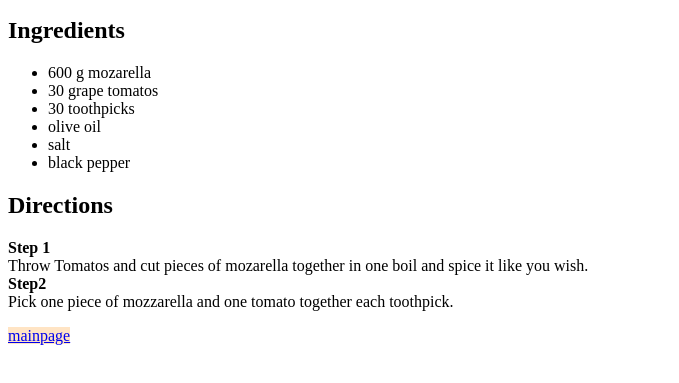
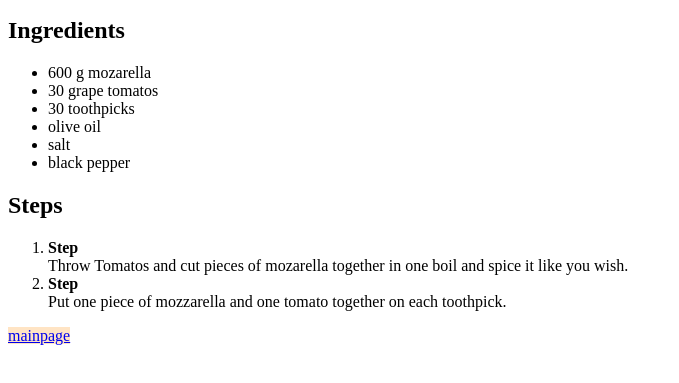
Before and after one commit to N3BUh/odin-recipes, a plain HTML site: page recipes/caprese.html in a window 1280 px wide. Shown: the part 101-484 px from the top of the page, without its empty margins (0-679 px from the left). Drawn offline with Linux system fonts and the light colour scheme.

Commit message:
Change syntax of steps into <ol>

```diff
--- a/recipes/caprese.html
+++ b/recipes/caprese.html
@@ -20,15 +20,13 @@
         <li>salt</li>
         <li>black pepper</li>
         </ul>
-    <h2>Directions</h2>
-        <p><strong>Step 1</strong>
-        <br>
-        Throw Tomatos and cut pieces of mozarella together in one boil and spice it like you wish.
-        <br>
-        <strong>Step2</strong>
-        <br>
-        Pick one piece of mozzarella and one tomato together each toothpick.
-        </p>
-        <a href="../index.html" style="background-color: bisque;text-shadow: darkgrey;">mainpage</a>
+    <h2>Steps</h2>
+    <ol>
+        <li><strong>Step</strong><br>
+            Throw Tomatos and cut pieces of mozarella together in one boil and spice it like you wish.</li>
+        <li><strong>Step</strong><br>
+            Put one piece of mozzarella and one tomato together on each toothpick.</li>
+    </ol>
+        <p><a href="../index.html" style="background-color: bisque;text-shadow: darkgrey;">mainpage</a></p>
 </body>
 </html>
```
